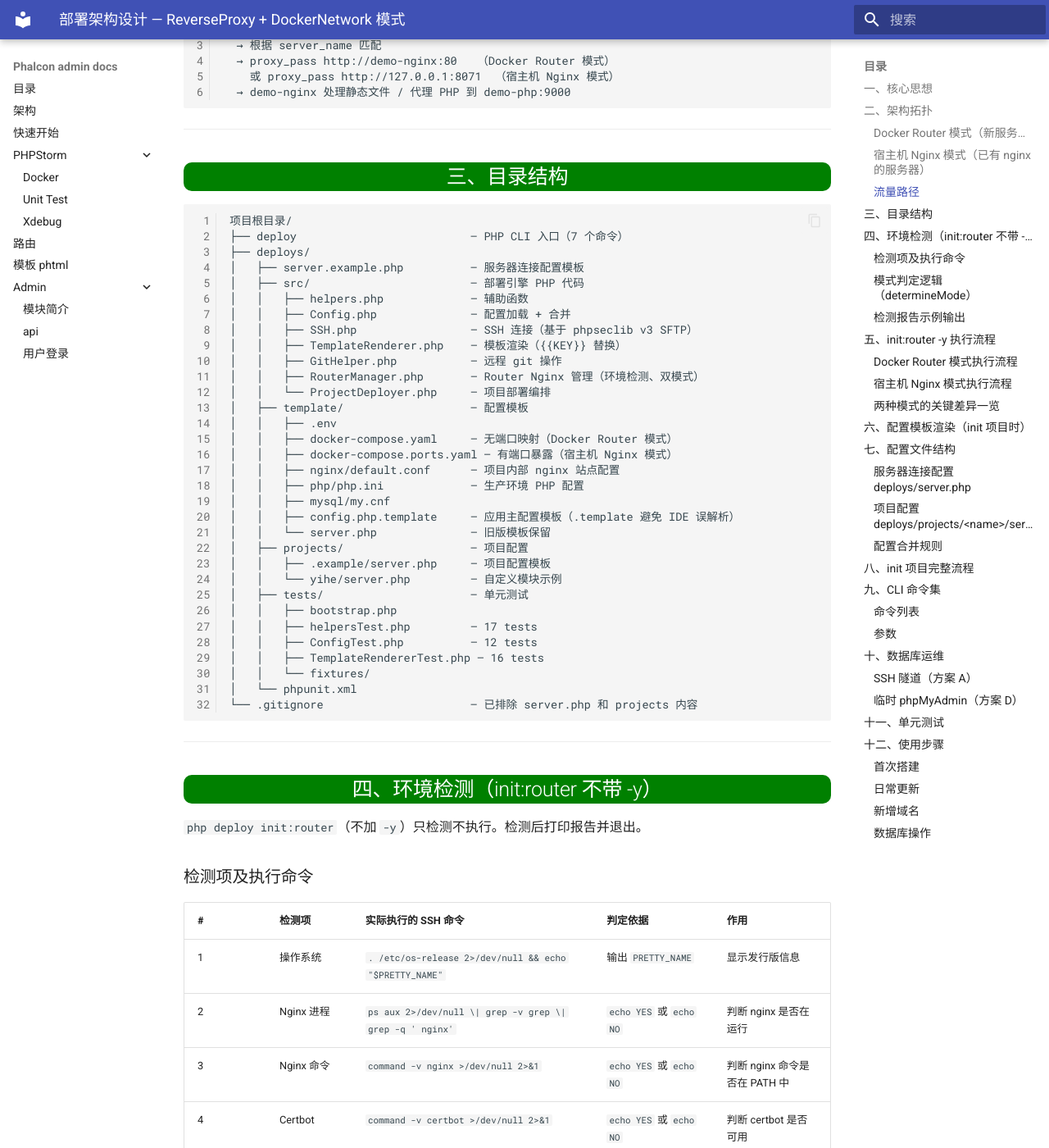
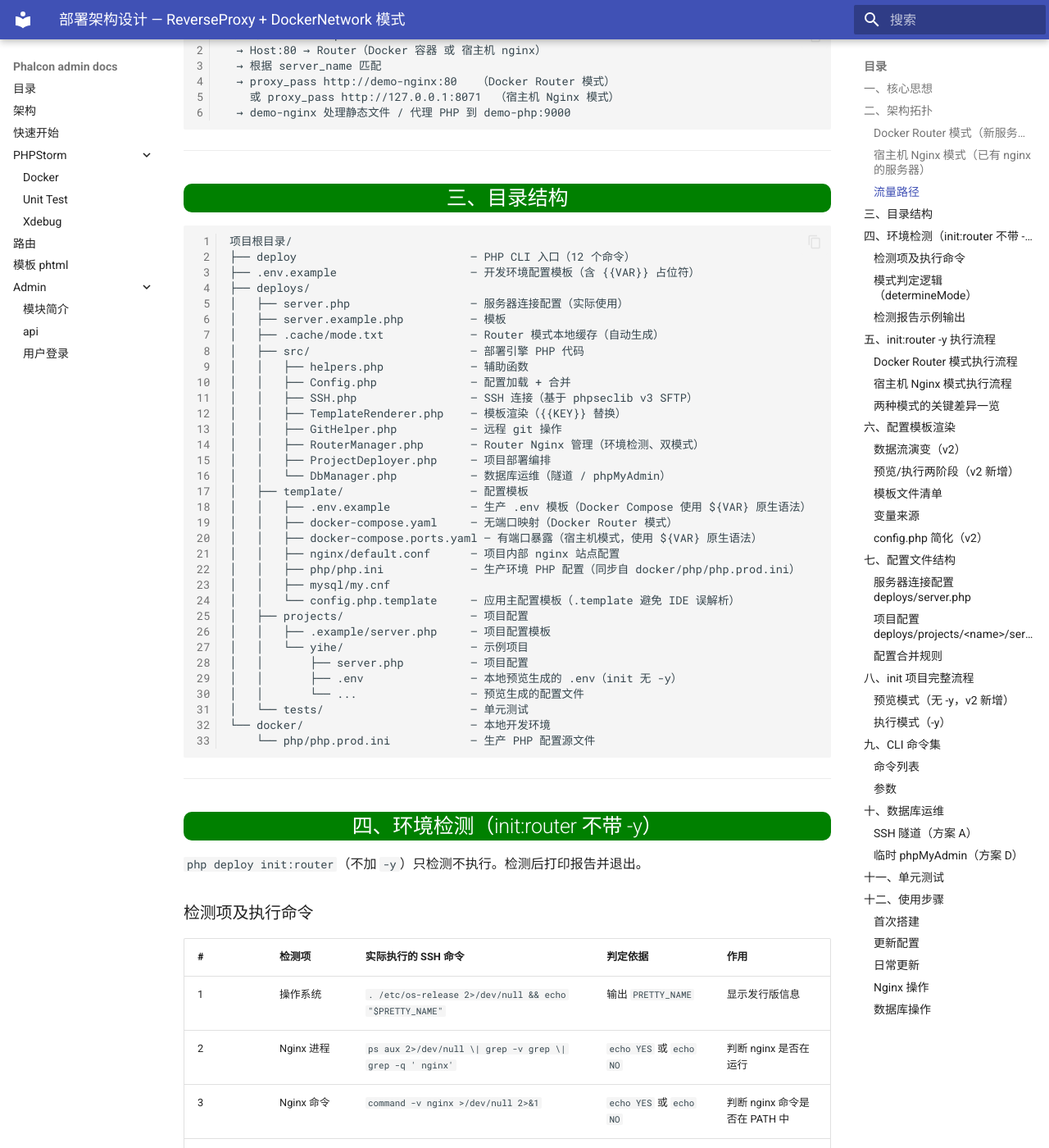
Before and after one commit to tao996/phalcon-admin, an MkDocs documentation site: the page built from docs/deploy-architecture.md, in a window 1280 px wide and 1400 px high, scrolled down 1377 px. Shown: the whole window at 82% size. Built offline with MkDocs 1.6.1 and Material for MkDocs 9.7.7, drawn with Linux system fonts in a browser that asks for light colours; a script that is not in the unit is left out; some of the changed text lies outside the part shown.

Commit message:
docs: 更新 deploy 头部注释和 deploy-architecture.md 至 v2
- deploy 头部注释补充 restart/config:push/nginx:reload 命令
- docs/deploy-architecture.md：
  - init 预览/执行两阶段描述
  -  原生语法迁移说明
  - config.php 数据库/Redis 覆盖移除
  - 新增命令：restart / config:push / nginx:reload
  - 目录结构、模板清单、使用步骤同步更新
  - 文档从 v1 更新至 v2

````diff
--- a/docs/deploy-architecture.md
+++ b/docs/deploy-architecture.md
@@ -1,8 +1,8 @@
 # 部署架构设计 — ReverseProxy + DockerNetwork 模式
 
 > 设计日期：2025-07-07
-> 最后更新：2025-07-07
-> 状态：已实现（v1）
+> 最后更新：2025-07-08
+> 状态：已实现（v2）
 
 ---
 
@@ -14,6 +14,7 @@
 - 所有项目容器置于共享 Docker 网络 `phalcon-shared`，通过容器名相互寻址
 - 流量统一经过 Router Nginx，按域名分发到各项目
 - 部署工具通过 `phpseclib` 执行远程操作，本地渲染配置后上传
+- **预览/执行两阶段**：先本地生成配置文件供检查，确认后再推送到远程
 
 ---
 
@@ -79,9 +80,12 @@
 
 ```
 项目根目录/
-├── deploy                          — PHP CLI 入口（7 个命令）
+├── deploy                          — PHP CLI 入口（12 个命令）
+├── .env.example                    — 开发环境配置模板（含 {{VAR}} 占位符）
 ├── deploys/
-│   ├── server.example.php          — 服务器连接配置模板
+│   ├── server.php                  — 服务器连接配置（实际使用）
+│   ├── server.example.php          — 模板
+│   ├── .cache/mode.txt             — Router 模式本地缓存（自动生成）
 │   ├── src/                        — 部署引擎 PHP 代码
 │   │   ├── helpers.php             — 辅助函数
 │   │   ├── Config.php              — 配置加载 + 合并
@@ -89,27 +93,25 @@
 │   │   ├── TemplateRenderer.php    — 模板渲染（{{KEY}} 替换）
 │   │   ├── GitHelper.php           — 远程 git 操作
 │   │   ├── RouterManager.php       — Router Nginx 管理（环境检测、双模式）
-│   │   └── ProjectDeployer.php     — 项目部署编排
+│   │   ├── ProjectDeployer.php     — 项目部署编排
+│   │   └── DbManager.php           — 数据库运维（隧道 / phpMyAdmin）
 │   ├── template/                   — 配置模板
-│   │   ├── .env
+│   │   ├── .env.example            — 生产 .env 模板（Docker Compose 使用 ${VAR} 原生语法）
 │   │   ├── docker-compose.yaml     — 无端口映射（Docker Router 模式）
-│   │   ├── docker-compose.ports.yaml — 有端口暴露（宿主机 Nginx 模式）
+│   │   ├── docker-compose.ports.yaml — 有端口暴露（宿主机模式，使用 ${VAR} 原生语法）
 │   │   ├── nginx/default.conf      — 项目内部 nginx 站点配置
-│   │   ├── php/php.ini             — 生产环境 PHP 配置
+│   │   ├── php/php.ini             — 生产环境 PHP 配置（同步自 docker/php/php.prod.ini）
 │   │   ├── mysql/my.cnf
-│   │   ├── config.php.template     — 应用主配置模板（.template 避免 IDE 误解析）
-│   │   └── server.php              — 旧版模板保留
+│   │   └── config.php.template     — 应用主配置模板（.template 避免 IDE 误解析）
 │   ├── projects/                   — 项目配置
 │   │   ├── .example/server.php     — 项目配置模板
-│   │   └── yihe/server.php         — 自定义模块示例
-│   ├── tests/                      — 单元测试
-│   │   ├── bootstrap.php
-│   │   ├── helpersTest.php         — 17 tests
-│   │   ├── ConfigTest.php          — 12 tests
-│   │   ├── TemplateRendererTest.php — 16 tests
-│   │   └── fixtures/
-│   └── phpunit.xml
-└── .gitignore                      — 已排除 server.php 和 projects 内容
+│   │   └── yihe/                   — 示例项目
+│   │       ├── server.php          — 项目配置
+│   │       ├── .env                — 本地预览生成的 .env（init 无 -y）
+│   │       └── ...                 — 预览生成的配置文件
+│   └── tests/                      — 单元测试
+└── docker/                         — 本地开发环境
+    └── php/php.prod.ini            — 生产 PHP 配置源文件
 ```
 
 ---
@@ -229,32 +210,100 @@
 | 共享网络 | ✅ 创建 | ✅ 创建 |
 | Docker Router 容器 | ✅ 部署 nginx 容器监听 80/443 | ❌ 不部署，复用宿主机 nginx |
 | 项目 proxy_pass | `http://<project>-nginx:80`（Docker DNS） | `http://127.0.0.1:<port>`（宿主机地址） |
-| 项目 docker-compose | 无端口映射 | 暴露 `{{NGINX_PORT}}` 到 host |
+| 项目 docker-compose | 无端口映射 | 暴露 `${NGINX_PORT}` 到 host |
 | nginx 重载 | `docker exec phalcon-router nginx -s reload` | `nginx -s reload` 或 `systemctl reload nginx` |
 | SSL 证书 | 需手动配置或容器内 certbot | 复用系统 certbot（已安装时） |
 
 ---
 
-## 六、配置模板渲染（init 项目时）
+## 六、配置模板渲染
 
-`php deploy init <project>` 时，`ProjectDeployer::renderConfigs()` 在**本地**渲染以下模板并通过 SFTP 上传：
+### 数据流演变（v2）
 
-| 模板文件（deploys/template/） | 生成到服务器的文件 | 变量来源 |
-|---------|-------------------|---------|
-| `.env` | `<project>/.env` | `env` 字段 + 默认值 |
-| `docker-compose.yaml` | `<project>/docker-compose.yaml` | Docker Router 模式使用 |
-| `docker-compose.ports.yaml` | `<project>/docker-compose.ports.yaml` | 宿主机模式使用，含 `{{NGINX_PORT}}` |
-| `nginx/default.conf` | `<project>/docker/nginx/sites/default.conf` | 项目 nginx 内部配置 |
-| `php/php.ini` | `<project>/docker/php/php.ini` | `{{TZ}}` |
-| `mysql/my.cnf` | `<project>/docker/mysql/my.cnf` | 通用 |
-| `config.php.template` | `<project>/src/config/config.php` | `config` 字段 |
+```
+旧（v1）：
+  TemplateRenderer → {{VAR}} → docker-compose.ports.yaml、config.php 等
 
-渲染后上传命令（通过 phpseclib SFTP）：
+新（v2）：
+  TemplateRenderer → {{VAR}} → .env（填充项目实际值）
+                                ↓
+  Docker Compose 原生 ${VAR}  ← docker-compose.ports.yaml（静态）
+  PHP env()                   ← config.php（继承 services.docker.example.php）
+```
 
-```bash
-# 每个文件通过 SFTP put 上传到远程对应路径
-# 然后执行：
-docker-compose -f <模板文件> up -d     # 启动容器
+### 预览/执行两阶段（v2 新增）
+
+```
+php deploy init <项目>           # 预览模式（无 -y）
+  └─ 本地渲染所有配置文件到 deploys/projects/<name>/
+  └─ 不连接远程服务器
+  └─ 输出：请检查后执行 php deploy init <项目> -y
+
+php deploy init <项目> -y        # 执行模式
+  └─ 优先读取本地已生成的配置文件 → SFTP 上传
+  └─ 无本地文件时回退到模板渲染
+  └─ 完整部署流程（git clone + docker up + router）
+```
+
+### 模板文件清单
+
+| 模板源 | 生成为 | 说明 |
+|--------|--------|------|
+| `deploys/template/.env.example` | `<project>/.env` | 生产环境变量（8 个，无 dev 端口变量） |
+| `deploys/template/docker-compose.ports.yaml` | `<project>/docker-compose.ports.yaml` | 宿主机模式（使用 `${VAR}` 原生语法） |
+| 项目根 `docker-compose.yaml`（fallback） | `<project>/docker-compose.yaml` | Docker Router 模式（原样上传） |
+| `deploys/template/nginx/default.conf` | `<project>/docker/nginx/sites/default.conf` | 项目内部 nginx 配置 |
+| `deploys/template/php/php.ini` | `<project>/docker/php/php.ini` | PHP 生产配置（同步自 `docker/php/php.prod.ini`） |
+| `deploys/template/mysql/my.cnf` | `<project>/docker/mysql/my.cnf` | MySQL 配置 |
+| `deploys/template/config.php.template` | `<project>/src/config/config.php` | 应用配置（app.title、jwt secret 等） |
+
+### 变量来源
+
+```
+$vars = [
+    // 基础变量
+    'APP_NAME' => 项目名,
+    'NGINX_PORT' => 自动分配端口,
+    'DATA_PATH_HOST' => 项目路径 + '/docker/storage',
+    'TZ' => 'Asia/Shanghai',
+    'MYSQL_USER' => 项目名（可被 server.php env 覆盖）,
+
+    // server.php env 覆盖（array_merge）
+    'MYSQL_DATABASE', 'MYSQL_PASSWORD', 'REDIS_PASSWORD' 等,
+
+    // server.php config 覆盖（getConfigTemplateVars）
+    'APP_TITLE' → app.title,
+    'APP_ORIGIN' → app.origin,
+    'JWT_SECRET' → app.jwt.secret,
+    'APP_HTTPS' → app.https (boolean → "true"/"false"),
+]
+```
+
+### config.php 简化（v2）
+
+**之前**：config.php.template 覆盖 database 和 redis 配置：
+```php
+// 冗余 —— services.docker.example.php 已通过 env() 读取
+$data['database']['host'] = 'mysql';
+$data['database']['dbname'] = '{{MYSQL_DATABASE}}';
+$data['redis']['host'] = 'redis';
+$data['redis']['password'] = '{{REDIS_PASSWORD}}';
+```
+
+**之后**：config.php 只覆盖 app 配置，database/redis 继承 services.docker.example.php：
+```php
+$data = include __DIR__ . '/services.docker.example.php';
+// services.docker.example.php 通过 env() 从 .env 读取：
+//   database.host → env('MYSQL_HOST', 'mysql')
+//   redis.password → env('REDIS_PASSWORD')
+// 因此 .env 中正确填充的值自动生效
+
+$data['app'] = array_merge($data['app'] ?? [], [
+    'title' => '{{APP_TITLE}}',     // 来自 server.php config
+    'origin' => '{{APP_ORIGIN}}',
+    'secret' => '{{JWT_SECRET}}',
+    // ...
+]);
 ```
 
 ---
@@ -354,24 +403,30 @@
 
 ## 八、init 项目完整流程
 
+### 预览模式（无 -y，v2 新增）
+
 ```
 01. 读取 deploys/server.php + projects/<name>/server.php
-02. 检测 Router 模式（本地缓存 → 远程 Docker 容器检查 → 回退自动检测）
+02. 检测 Router 模式（本地缓存 → 默认 host_nginx，不连远程）
+03. 渲染配置文件到本地 deploys/projects/<name>/
+04. 输出：请检查后执行 php deploy init <name> -y
+```
+
+### 执行模式（-y）
+
+```
+01. 读取 deploys/server.php + projects/<name>/server.php
+02. 检测 Router 模式（本地缓存 → 远程检测）
 03. SSH 连接远程服务器
 04. mkdir -p <project.path>
 05. git clone <repo> <path> --branch <branch>
 06. git clone 子模块到 src/App/Modules/<name>
-07. 渲染配置文件（本地 TemplateRenderer）：
-    - .env
-    - docker-compose.yaml 或 docker-compose.ports.yaml（根据模式）
-    - docker/nginx/sites/default.conf
-    - docker/php/php.ini
-    - docker/mysql/my.cnf
-    - src/config/config.php.template → config.php
-08. SFTP 上传渲染后的配置文件到服务器
-09. docker-compose -f <模板文件> up -d
-10. 生成 nginx server block → 上传到 Router 配置目录 → reload nginx
-11. 执行 afterInit 钩子（如 php artisan migration）
+07. 配置文件上传：
+    a) 有本地文件（预览生成）→ 读取并 SFTP 上传
+    b) 无本地文件 → 模板渲染后上传
+08. docker-compose -f <模板文件> up -d
+09. 生成 nginx server block → 上传到 Router 配置目录 → reload nginx
+10. 执行 afterInit 钩子（如 php artisan migration）
 ```
 
 ---
@@ -380,29 +435,32 @@
 
 ### 命令列表
 
-| 命令 | 功能说明 |
-|------|---------|
-| `php deploy --help` | 显示帮助 |
-| `php deploy init:router` | 检测服务器环境（nginx/certbot/端口/OS），打印报告后退出 |
-| `php deploy init:router -y` | 检测 + 自动选择模式并执行安装 |
-| `php deploy init:router -y mode=host_nginx` | 强制宿主机 Nginx 模式 |
-| `php deploy init <project>` | 首次部署项目（git clone + 配置 + docker-compose + router） |
-| `php deploy upgrade <project>` | 更新已有项目（git pull + 重启） |
-| `php deploy nginx:add <project>` | 将 project 的域名添加到 Router |
-| `php deploy nginx:remove <project>` | 从 Router 移除 project 的域名 |
-| `php deploy status <project>` | 查看项目容器运行状态 |
-| `php deploy db:proxy <project>` | SSH 隧道转发：本地端口 → 远程项目的 MySQL |
-| `php deploy db:pma <project>` | 部署临时 phpMyAdmin，通过宿主机端口访问 |
-| `php deploy db:pma-rm <project>` | 删除临时 phpMyAdmin 容器 |
+| 命令 | 功能说明 | 新增于 |
+|------|---------|--------|
+| `php deploy --help` | 显示帮助 | v1 |
+| `php deploy init:router` | 检测服务器环境，打印报告后退出 | v1 |
+| `php deploy init:router -y` | 检测 + 自动选择模式并执行安装 | v1 |
+| `php deploy init:router -y mode=host_nginx` | 强制宿主机 Nginx 模式 | v1 |
+| `php deploy init <project>` | 预览（无 -y）或完整部署（加 -y） | v1→v2 增强 |
+| `php deploy upgrade <project>` | 更新已有项目（git pull + 重启） | v1 |
+| `php deploy restart <project>` | 重启项目 Docker 容器 | v2 |
+| `php deploy config:push <project>` | 推送本地配置文件到远程（覆盖已有） | v2 |
+| `php deploy nginx:reload` | 验证 nginx 语法后重载（全局） | v2 |
+| `php deploy nginx:add <project>` | 将项目域名添加到 Router | v1 |
+| `php deploy nginx:remove <project>` | 从 Router 移除项目域名 | v1 |
+| `php deploy status <project>` | 查看项目容器运行状态 | v1 |
+| `php deploy db:proxy <project>` | SSH 隧道转发：本地 → 远程 MySQL | v1 |
+| `php deploy db:pma <project>` | 部署临时 phpMyAdmin | v1 |
+| `php deploy db:pma-rm <project>` | 删除临时 phpMyAdmin | v1 |
 
 ### 参数
 
 | 参数 | 作用于 | 说明 |
 |------|--------|------|
-| `-y` | `init:router` | 自动执行安装；不加则只检测 |
+| `-y` | `init:router`, `init` | 自动执行；`init:router` 默认只检测，`init` 默认预览 |
 | `env=prod` | 所有命令 | 选择服务器配置 `server.{env}.php` |
-| `mode=host_nginx` | `init:router -y`、`init`、`upgrade` | 强制宿主机模式 |
-| `port=8071` | `init`、`upgrade` | 手动指定项目 nginx 端口（宿主机模式） |
+| `mode=host_nginx` | `init:router -y`, `init` | 强制宿主机模式 |
+| `port=8071` | `init` | 手动指定项目 nginx 端口（宿主机模式） |
 | `local=13306` | `db:proxy` | SSH 隧道本地监听端口 |
 | `host=13307` | `db:pma` | phpMyAdmin 宿主机暴露端口 |
 
@@ -474,19 +532,9 @@
 # 部署（默认端口 13307）
 php deploy db:pma yihe
 
-# 输出示例：
-#   http://服务器IP:13307
-#   用户名: admin
-#   密码:   (从 projects/yihe/server.php 的 env.MYSQL_PASSWORD 获取)
-
-# 自定义端口
-php deploy db:pma yihe host=13308
-
 # 使用完后清理
 php deploy db:pma-rm yihe
 ```
-
-**安全：** 临时容器（`--rm`），端口仅在使用期间开放；用完 `db:pma-rm` 删除。容器基于 `phalcon-shared` 以外的项目内网，不暴露到其他项目。
 
 ---
 
@@ -523,8 +571,22 @@
 # 4. 如果报告满意，执行安装
 php deploy init:router -y
 
-# 5. 部署项目
+# 5. 预览项目配置
 php deploy init yihe
+# 检查 deploys/projects/yihe/ 下的配置文件
+
+# 6. 确认无误后部署
+php deploy init yihe -y
+```
+
+### 更新配置
+
+```bash
+# 修改本地配置后推送
+php deploy init yihe                # 重新预览生成
+# 手动编辑 deploys/projects/yihe/* 中的文件
+php deploy config:push yihe         # 仅推送配置到远程
+php deploy restart yihe             # 重启容器使配置生效
 ```
 
 ### 日常更新
@@ -533,11 +595,14 @@
 php deploy upgrade yihe
 ```
 
-### 新增域名
+### Nginx 操作
 
 ```bash
-# 在 deploys/projects/yihe/server.php 的 domains 中添加域名后
+# 添加域名到 Router
 php deploy nginx:add yihe
+
+# 全局重载 Nginx（先验证语法）
+php deploy nginx:reload
 ```
 
 ### 数据库操作
````
Also changed, not shown: other parts of docs/deploy-architecture.md (+0 -23 lines), 1 other file.
